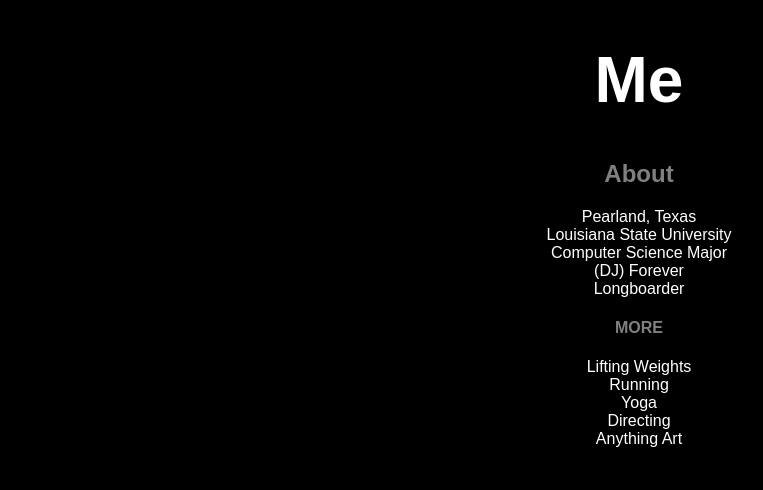
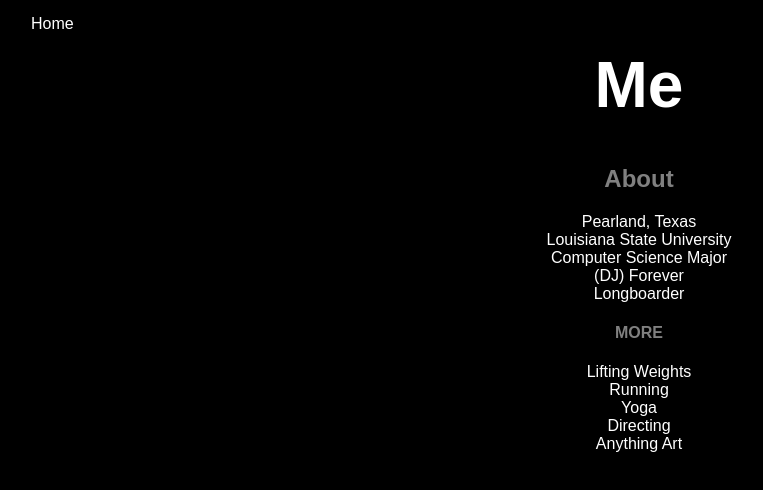
Before and after one commit to llmaze3/llmaze3.github.io, a plain HTML site: page me.html in a window 1280 px wide. Shown: the whole page, without its empty margins (1-764 px from the left). Drawn offline with Linux system fonts and the light colour scheme.

Commit message:
back button

```diff
--- a/me.html
+++ b/me.html
@@ -28,10 +28,22 @@ header{
 hr {
   color: white;
 }
+.button {
+  background-color: black;
+  border: none;
+  color: white;
+  padding: 15px 32px;
+  text-align: center;
+  text-decoration: none;
+  display: inline-block;
+  font-size: 16px;
+  float: left;
+  }
 </style>
 <body style="background-color:black">
+<button onclick="goBack()" class="button">Home</button>
 <header>
-  <h1 class = "title">Me</h1>
+  <h1 class = "title" style="clear:left;">Me</h1>
 </header>
 <section class="category">
   <div class = "container">
```
